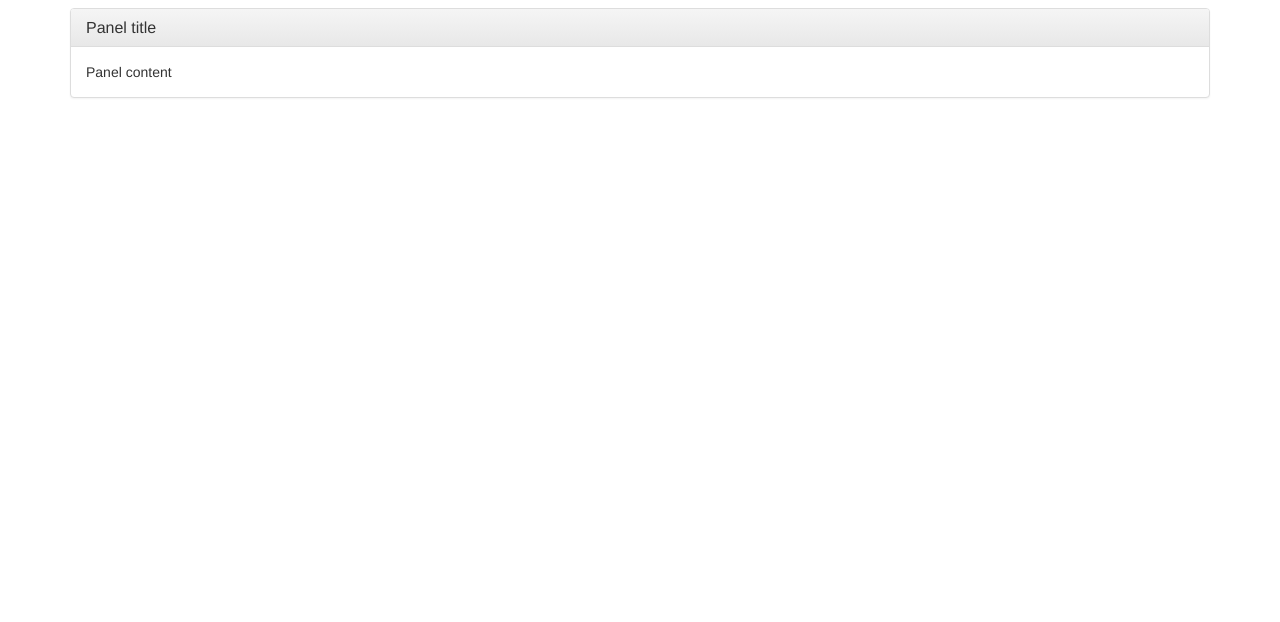
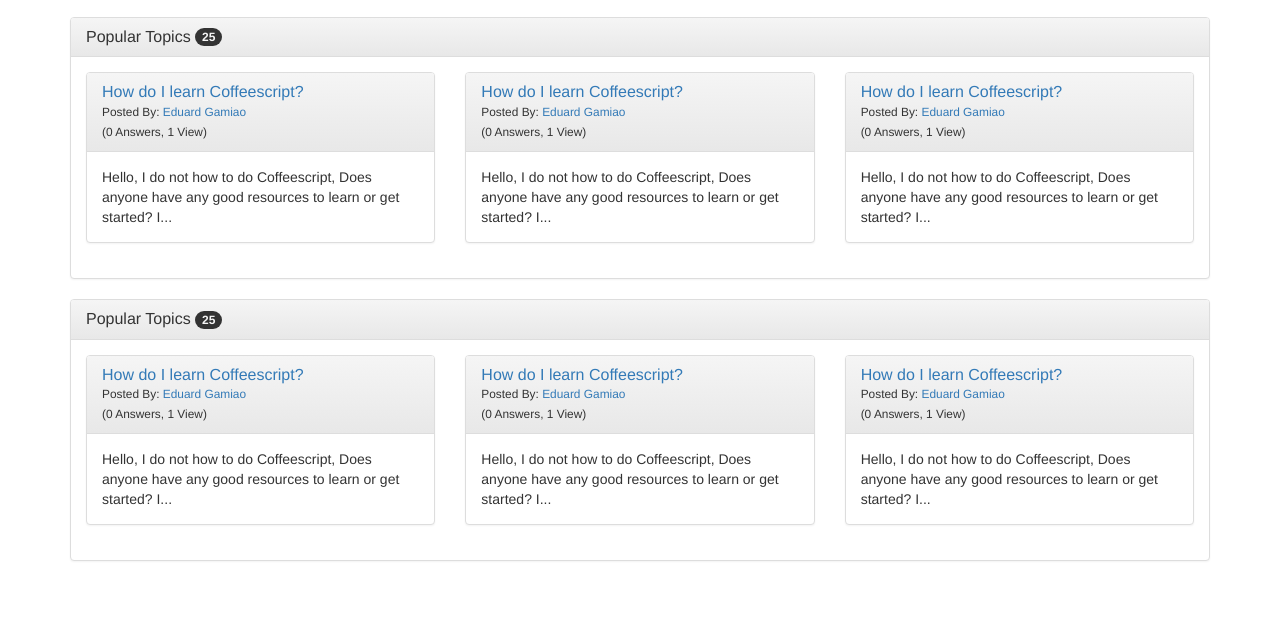
Before and after one commit to eduardgamiao/uhforum, a plain HTML site: page index.html in a window 1280 px wide. Shown: the part 178-800 px from the top of the page. Drawn offline with nearby package versions, Linux system fonts and the light colour scheme.

Commit message:
Added topics page.

```diff
--- a/index.html
+++ b/index.html
@@ -54,23 +54,114 @@
   </div>
 
   <div class="container">
+
+  <div class="page-header">
+  <h1>Information & Computer Science</h1>
+</div>
+
   <div class="panel panel-default">
   <div class="panel-heading">
-    <h3 class="panel-title">Panel title</h3>
+    <h3 class="panel-title">Popular Topics <span class="badge">25</span></h3>
   </div>
   <div class="panel-body">
-    Panel content
-  </div>
-</div>
-
-<div class="panel panel-default">
+    <div class="row">
+ 		<div class="col-md-4">
+ 			<div class="panel panel-default">
   <div class="panel-heading">
-    <h3 class="panel-title">Panel title</h3>
+    <a href="#"><h3 class="panel-title">How do I learn Coffeescript?</h3></a> <small>Posted By: <a href="#">Eduard Gamiao</a> <br/>(0 Answers, 1 View)</small>
   </div>
   <div class="panel-body">
-    Panel content
+  		<div class="row">
+  			<div class="col-md-12">
+    Hello, I do not how to do Coffeescript, Does anyone have any good resources to learn or get started? I...
+    </div>
+	</div>
+    </div>
   </div>
-</div>
+ 		</div>
+ 		<div class="col-md-4">
+ 			<div class="panel panel-default">
+  <div class="panel-heading">
+    <a href="#"><h3 class="panel-title">How do I learn Coffeescript?</h3></a> <small>Posted By: <a href="#">Eduard Gamiao</a> <br/>(0 Answers, 1 View)</small>
+  </div>
+  <div class="panel-body">
+  		<div class="row">
+  			<div class="col-md-12">
+    Hello, I do not how to do Coffeescript, Does anyone have any good resources to learn or get started? I...
+    </div>
+	</div>
+    </div>
+  </div>
+ 		</div>
+ 		<div class="col-md-4">
+ 			<div class="panel panel-default">
+  <div class="panel-heading">
+    <a href="#"><h3 class="panel-title">How do I learn Coffeescript?</h3></a> <small>Posted By: <a href="#">Eduard Gamiao</a> <br/>(0 Answers, 1 View)</small>
+  </div>
+  <div class="panel-body">
+  		<div class="row">
+  			<div class="col-md-12">
+    Hello, I do not how to do Coffeescript, Does anyone have any good resources to learn or get started? I...
+    </div>
+	</div>
+    </div>
+  </div>
+ 		</div>
+	</div>
+	</div>
+    </div>
+
+    <div class="panel panel-default">
+  <div class="panel-heading">
+    <h3 class="panel-title">Popular Topics <span class="badge">25</span></h3>
+  </div>
+  <div class="panel-body">
+    <div class="row">
+ 		<div class="col-md-4">
+ 			<div class="panel panel-default">
+  <div class="panel-heading">
+    <a href="#"><h3 class="panel-title">How do I learn Coffeescript?</h3></a> <small>Posted By: <a href="#">Eduard Gamiao</a> <br/>(0 Answers, 1 View)</small>
+  </div>
+  <div class="panel-body">
+  		<div class="row">
+  			<div class="col-md-12">
+    Hello, I do not how to do Coffeescript, Does anyone have any good resources to learn or get started? I...
+    </div>
+	</div>
+    </div>
+  </div>
+ 		</div>
+ 		<div class="col-md-4">
+ 			<div class="panel panel-default">
+  <div class="panel-heading">
+    <a href="#"><h3 class="panel-title">How do I learn Coffeescript?</h3></a> <small>Posted By: <a href="#">Eduard Gamiao</a> <br/>(0 Answers, 1 View)</small>
+  </div>
+  <div class="panel-body">
+  		<div class="row">
+  			<div class="col-md-12">
+    Hello, I do not how to do Coffeescript, Does anyone have any good resources to learn or get started? I...
+    </div>
+	</div>
+    </div>
+  </div>
+ 		</div>
+ 		<div class="col-md-4">
+ 			<div class="panel panel-default">
+  <div class="panel-heading">
+    <a href="#"><h3 class="panel-title">How do I learn Coffeescript?</h3></a> <small>Posted By: <a href="#">Eduard Gamiao</a> <br/>(0 Answers, 1 View)</small>
+  </div>
+  <div class="panel-body">
+  		<div class="row">
+  			<div class="col-md-12">
+    Hello, I do not how to do Coffeescript, Does anyone have any good resources to learn or get started? I...
+    </div>
+	</div>
+    </div>
+  </div>
+ 		</div>
+	</div>
+	</div>
+    </div>
 </div>
 
 </body>
--- a/stylesheets/style.css
+++ b/stylesheets/style.css
@@ -1,3 +1,11 @@
 body {
 	padding-top:75px;
 }
+
+#media {
+	border:1px;
+}
+
+#panel-row {
+	max-height: 41px;
+}
```
